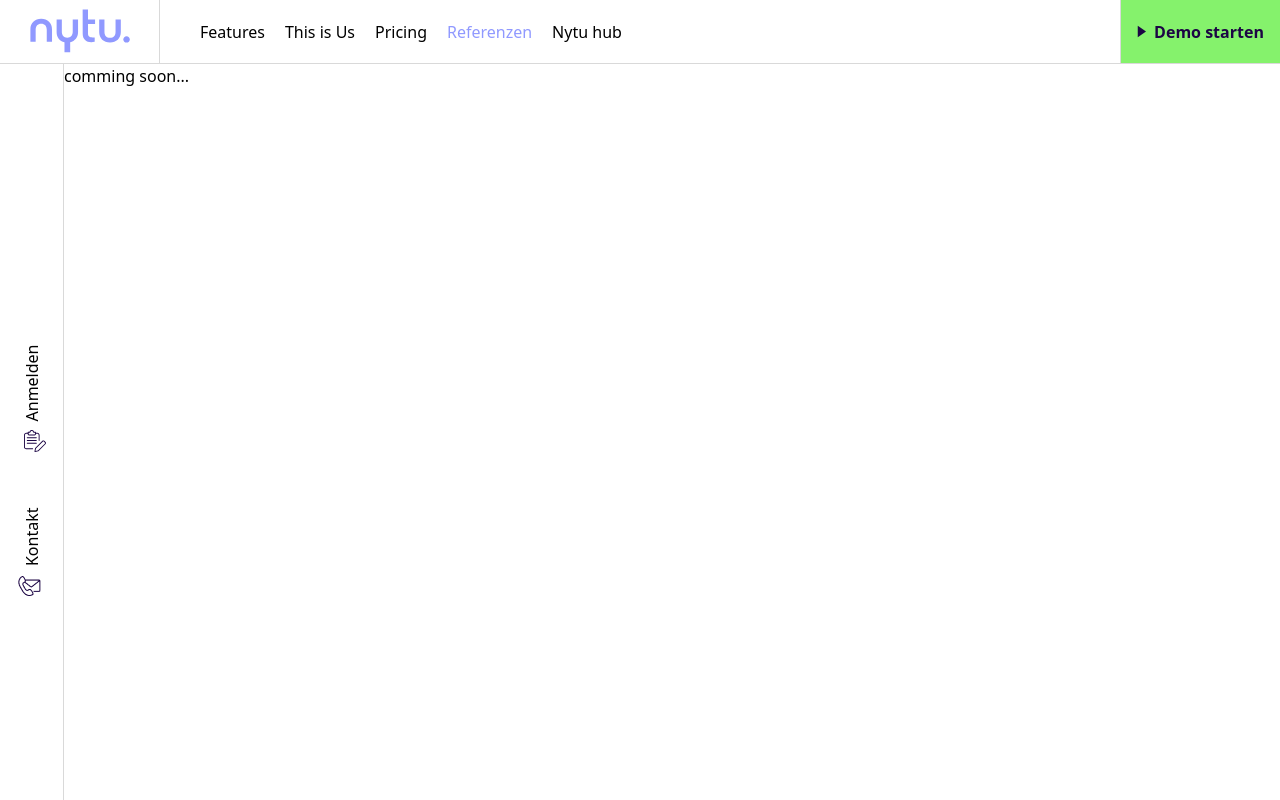
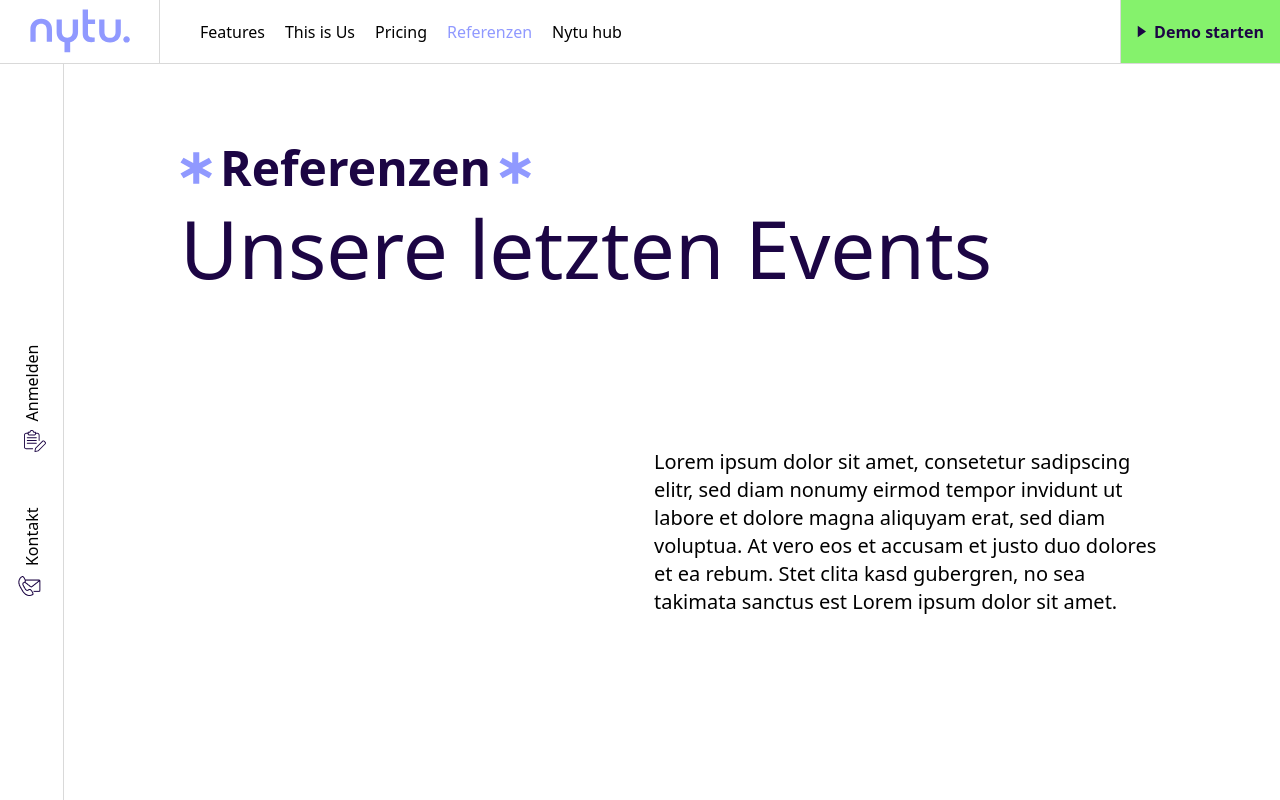
Before and after one commit to abdelaliabouelhassan/nytu, a Nuxt app: page /references in a window 1280 px wide. Built offline with nearby package versions, Linux system fonts and the light colour scheme.

Commit message:
references first section

```diff
--- /dev/null
+++ b/components/partials/sections/references/FirstSection.vue
@@ -0,0 +1,27 @@
+<template>
+    <section class=" main-container pt-20 pb-28 space-y-40">
+        <div class=" w-full flex flex-col items-start space-y-4">
+            <div class=" flex items-center space-x-2">
+                <Star class=" w-[2rem] h-[2.125rem]" />
+                <span class=" text-5xl font-bold text-tertiary">Referenzen</span>
+                <Star class=" w-[2rem] h-[2.125rem]" />
+            </div>
+            <p class=" text-[5rem] text-tertiary font-light leading-[5rem]">
+                Unsere letzten Events
+            </p>
+        </div>
+        <div class=" flex justify-end ">
+            <div class=" max-w-[31.875rem] w-full">
+                <p class=" text-black font-normal text-xl">
+                    Lorem ipsum dolor sit amet, consetetur sadipscing elitr, sed diam nonumy eirmod tempor invidunt ut labore et dolore magna aliquyam erat, sed diam voluptua. At vero eos et accusam et justo duo dolores et ea rebum. Stet clita kasd gubergren, no sea takimata sanctus est Lorem ipsum dolor sit amet.
+                </p>
+            </div>
+        </div>
+    </section>
+</template>
+
+
+<script setup>
+ import Star from "~/components/UI/Icons/Star.vue"
+
+</script>
--- a/pages/references/index.vue
+++ b/pages/references/index.vue
@@ -1,12 +1,14 @@
 <template>
-    <div class=" text-black">
-       comming soon...
+    <div class=" w-full">
+        <FirstSection />
     </div>
 </template>
 
 
 
 <script setup>
+ import FirstSection from "@/components/partials/sections/references/FirstSection.vue"
+
  useSeoMeta({ // change title and description values to your needs
     title: 'Nytu - References',
     description: 'Learn more about the events you like in your location.',
```
